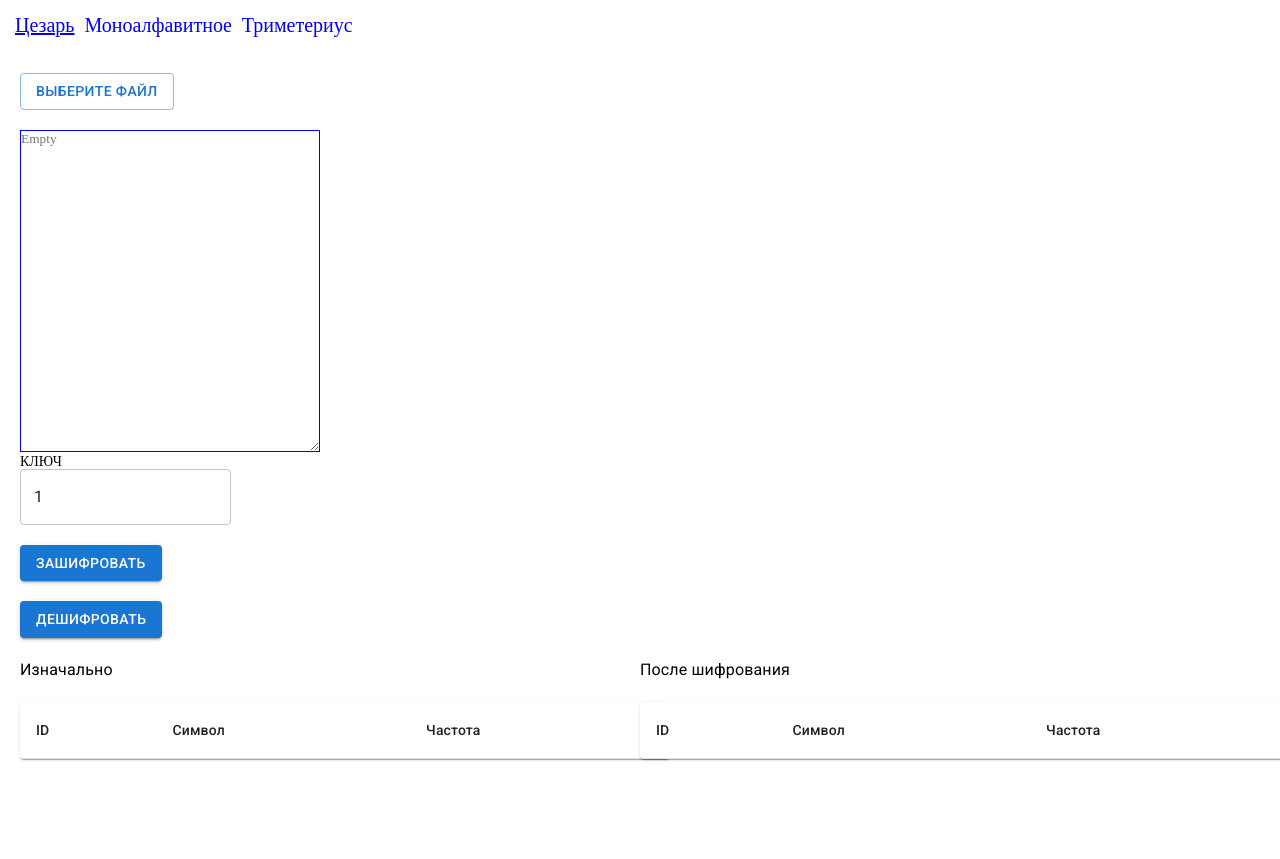
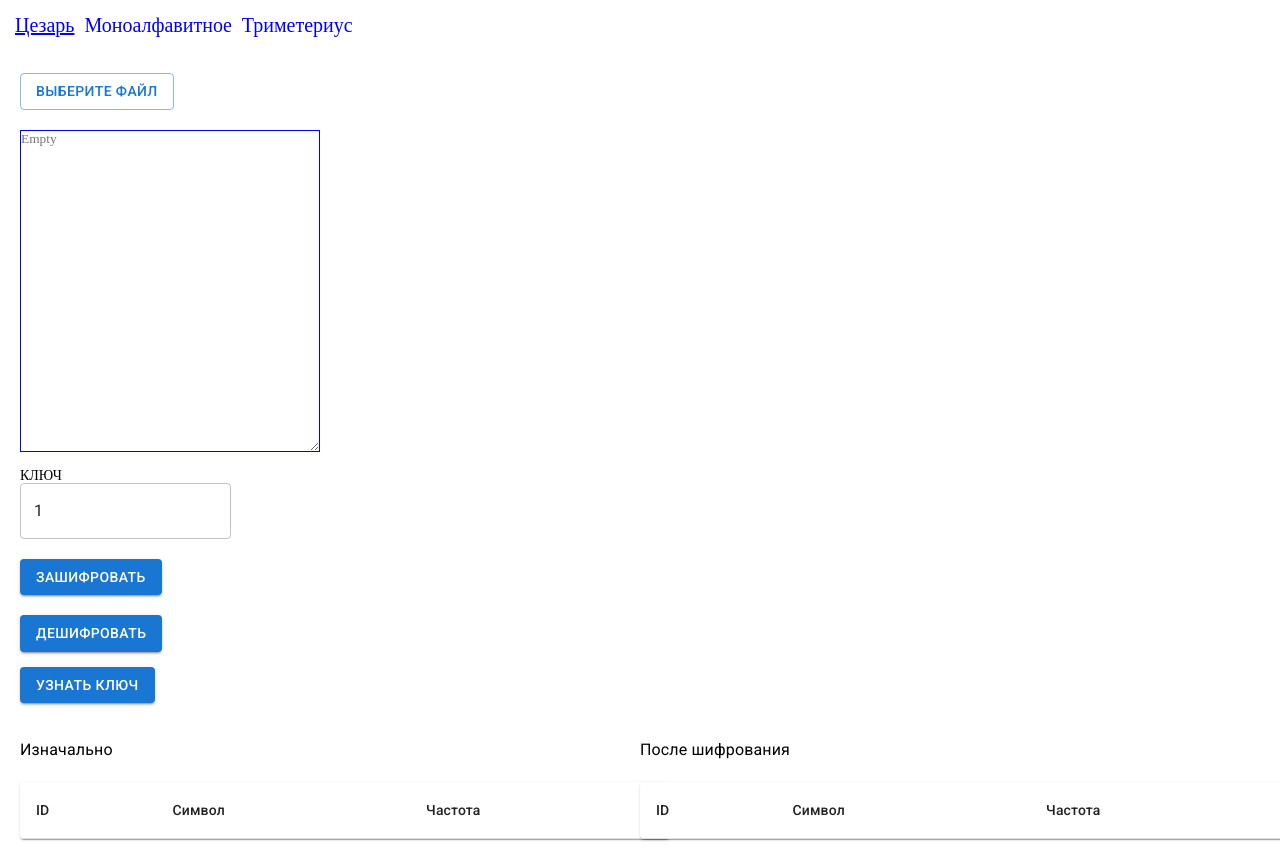
Before and after one commit to kasymjaparov/cipher, a React (Create React App) app: page / in a window 1280 px wide. Before the commit the page ends 800 px from the top, so only its background shows below. Built offline with nearby package versions, Linux system fonts and the light colour scheme.

Commit message:
add find key

```diff
--- a/src/components/Form.tsx
+++ b/src/components/Form.tsx
@@ -57,6 +57,7 @@ const Form: React.FC<FormProp> = ({
         minRows={20}
       />
       <br />
+      <br />
       {Key?.toString() ? (
         <>
           <div>КЛЮЧ</div>
--- a/src/logic/ceaser.ts
+++ b/src/logic/ceaser.ts
@@ -31,6 +31,5 @@ export function decryptCeaser(text, shift) {
     var result = ""
     shift = (26 - shift) % 26
     result = encryptCeaser(text, shift)
-    console.log(result)
     return result
 }
--- a/src/pages/Cesar/Cesar.tsx
+++ b/src/pages/Cesar/Cesar.tsx
@@ -2,7 +2,7 @@ import Form from "../../components/Form"
 import useForm from "../../hooks/useForm"
 import { decryptCeaser, encryptCeaser } from "../../logic/ceaser"
 import React from "react"
-import { Box, Grid } from "@mui/material"
+import { Box, Button, Grid, Typography } from "@mui/material"
 import FrequencyDictionary from "../../components/FrequencyDictionary"
 
 const Cesar = () => {
@@ -15,7 +15,18 @@ const Cesar = () => {
   const { text, onClickHandler, handleFile, handleText, key, handleKey } =
     useForm(encrypt, descrypt, 1)
   const [result, setResult] = React.useState<string>("")
+  const [findOutKey, setFindOutKey] = React.useState<number>(0)
 
+  const onGetKey = () => {
+    let k = 0
+    for (let i = 1; i < 25; i++) {
+      if (text === decryptCeaser(result, i)) {
+        k = i
+        break
+      }
+    }
+    setFindOutKey(k)
+  }
   return (
     <div className="block">
       <Grid container>
@@ -28,6 +39,14 @@ const Cesar = () => {
             Key={key}
             handleKey={handleKey}
           />
+          <Button
+            sx={{ marginY: "15px" }}
+            onClick={onGetKey}
+            variant="contained"
+          >
+            Узнать ключ
+          </Button>
+          {findOutKey ? <Typography>КЛЮЧ {findOutKey}</Typography> : null}
         </Grid>
         <Grid item md={6}>
           <Box
```
